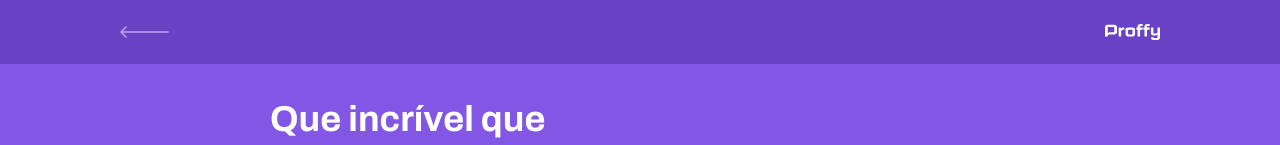
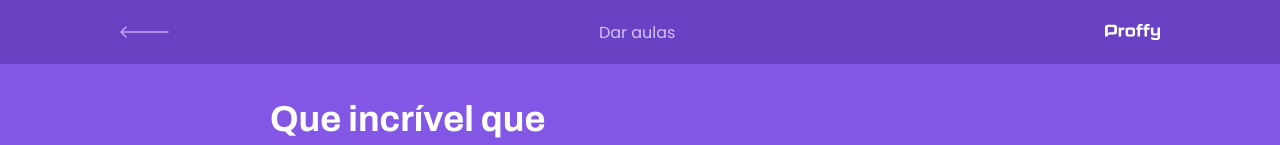
Before and after one commit to macedo-developer/proffy-web, a React (Create React App) app: page /give-classes in a window 1280 px wide. Shown: the top 145 px of the page. Built offline with nearby package versions, Linux system fonts and the light colour scheme.

Commit message:
Add props in PageHeader

```diff
--- a/src/pages/TeacherForm/index.tsx
+++ b/src/pages/TeacherForm/index.tsx
@@ -107,6 +107,7 @@ function TeacherForm() {
       <PageHeader
         title="Que incrível que você quer dar aulas."
         description="O primeiro passo é preencher esse formulário de inscrição"
+        page="Dar aulas"
       />
 
       <main>
```
